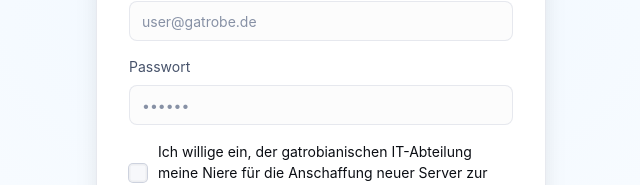
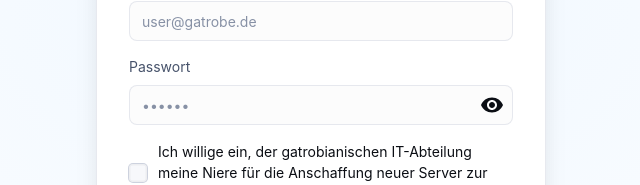
Before and after one commit to Vantarc/gatrobe-register, a React (Create React App) app in the folder client/: page / in a window 1280 px wide. Shown: the part 403-588 px from the top of the page, without its empty margins (319-959 px from the left). Built offline with nearby package versions, Linux system fonts and the light colour scheme.

Commit message:
feat: add option to display password

```diff
--- a/client/src/components/SignUp.js
+++ b/client/src/components/SignUp.js
@@ -14,6 +14,10 @@
 import getSignUpTheme from './theme/getSignUpTheme';
 import Logo from './Logo';
 import LoadingScreen from './LoadingScreen';
+import Visibility from '@mui/icons-material/Visibility'
+import VisibilityOff from '@mui/icons-material/VisibilityOff'
+import IconButton from '@mui/material/IconButton'
+import InputAdornment from "@mui/material/InputAdornment";
 
 const Card = styled(MuiCard)(({ theme }) => ({
   display: 'flex',
@@ -58,6 +62,18 @@
   const [passwordErrorMessage, setPasswordErrorMessage] = React.useState('');
   const [nameError, setNameError] = React.useState(false);
   const [nameErrorMessage, setNameErrorMessage] = React.useState('');
+
+  const [showPassword, setShowPassword] = React.useState(false);
+  const handleClickShowPassword = () => setShowPassword((show) => !show);
+
+  const handleMouseDownPassword = (event) => {
+    event.preventDefault();
+  };
+
+  const handleMouseUpPassword = (event) => {
+    event.preventDefault();
+  };
+
   // This code only runs on the client side, to determine the system color preference
   React.useEffect(() => {
     // Check if there is a preferred mode in localStorage
@@ -103,7 +119,7 @@
       setNameError(true);
       setNameErrorMessage('Bitte Namen eingeben.');
       isValid = false;
-    } else if (name.value.trim().split(" ").length < 2){
+    } else if (name.value.trim().split(" ").length < 2) {
       setNameError(true);
       setNameErrorMessage('Bitte Vor- und Nachname eingeben.');
       isValid = false;
@@ -116,13 +132,13 @@
   };
 
   const handleSubmit = (event) => {
-    if(!validateInputs()){
+    if (!validateInputs()) {
       event.preventDefault();
       return
     }
     event.preventDefault();
     const data = new FormData(event.currentTarget);
-    if(submitted){
+    if (submitted) {
       return
     }
     setSubmitted(true)
@@ -141,11 +157,12 @@
           allowNiere: data.has('allowniere')
         })
       }).then((res) => {
-        if(!res.ok){
+        if (!res.ok) {
           throw Error()
         }
       })
-      .then(function (res) {props.setRegisterFinishedText("Registrierung erfolgreich! !!!---!!!Wenn deine Registrierung von einem Admin genehmigt wurde, wirst du per Email benachrichtigt!")
+      .then(function (res) {
+        props.setRegisterFinishedText("Registrierung erfolgreich! !!!---!!!Wenn deine Registrierung von einem Admin genehmigt wurde, wirst du per Email benachrichtigt!")
       })
       .catch(function (res) {
         console.log(res)
@@ -157,7 +174,7 @@
   return (
     <ThemeProvider theme={SignUpTheme}>
       <CssBaseline enableColorScheme />
-      {submitted ? <LoadingScreen/> : ""}
+      {submitted ? <LoadingScreen /> : ""}
       <SignUpContainer direction="column" justifyContent="space-between">
         <Stack
           sx={{
@@ -220,13 +237,33 @@
                     fullWidth
                     name="password"
                     placeholder="••••••"
-                    type="password"
+                    type={showPassword ? 'text' : 'password'}
                     id="password"
                     autoComplete="new-password"
                     variant="outlined"
                     error={passwordError}
                     helperText={passwordErrorMessage}
                     color={passwordError ? 'error' : 'primary'}
+                    slotProps={{
+                      input: {
+                        endAdornment:
+                          <InputAdornment position="end">
+                            <IconButton
+                              aria-label={
+                                showPassword ? 'hide the password' : 'display the password'
+                              }
+                              onClick={handleClickShowPassword}
+                              onMouseDown={handleMouseDownPassword}
+                              onMouseUp={handleMouseUpPassword}
+                              edge="end"
+                              style={{ border: "none", backgroundColor: "transparent" }}
+                            >
+                              {showPassword ? <VisibilityOff /> : <Visibility />}
+                            </IconButton>
+                          </InputAdornment>
+
+                      }
+                    }}
                   />
                 </FormControl>
                 <FormControlLabel
```
